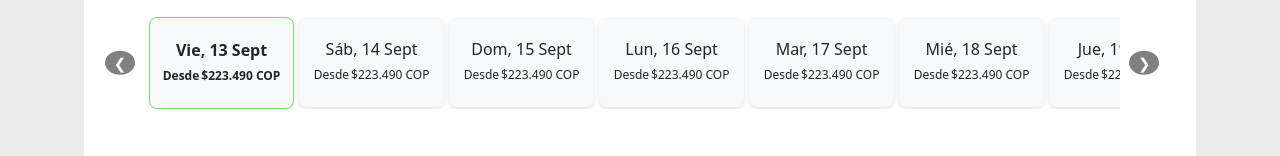
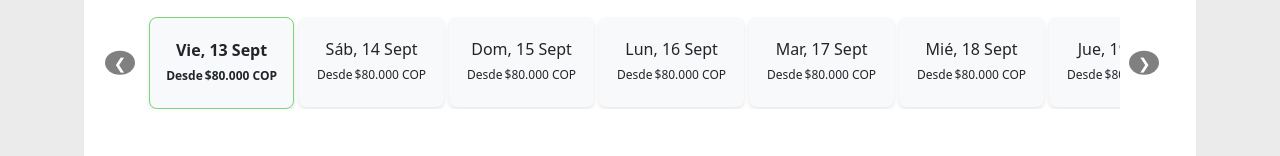
Before and after one commit to proyectosoftware-max/aerolinea, a React (Vite) app: page / in a window 1280 px wide. Shown: the part 258-414 px from the top of the page. Built offline with nearby package versions, Linux system fonts and the light colour scheme.

Commit message:
Proyecto aerolinea

```diff
--- a/src/componentes/Paso1.jsx
+++ b/src/componentes/Paso1.jsx
@@ -43,7 +43,7 @@ const generateDatesWithPrices = (startDate, count) => {
     for (let i = 0; i < count; i++) {
         const date = new Date(currentDate);
         //const price = Math.floor(Math.random() * 100000 + 123490); // Genera precios aleatorios
-        const price = 223490
+        const price = 80000
         datesWithPrices.push({ date, price });
         currentDate.setDate(currentDate.getDate() + 1); // Incrementa la fecha en 1 día
     }
```
